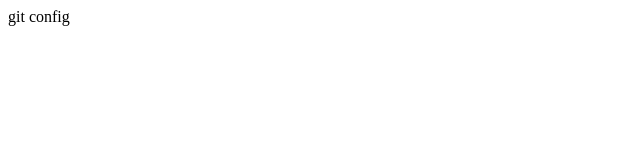
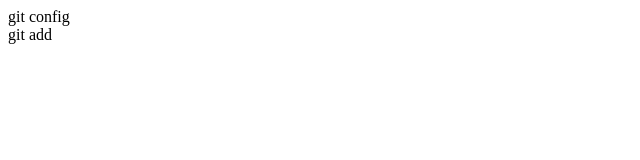
Before and after one commit to GJBlog/git_learning, a plain HTML site: page index.html in a window 1280 px wide. Shown: the full height of the page, 0-640 px from the left. Drawn offline with Linux system fonts and the light colour scheme.

Commit message:
Add git add command in index

```diff
--- a/index.html
+++ b/index.html
@@ -7,5 +7,6 @@
 </head>
 <body>
   <div>git config</div>
+  <div>git add</div>
 </body>
 </html>
```
